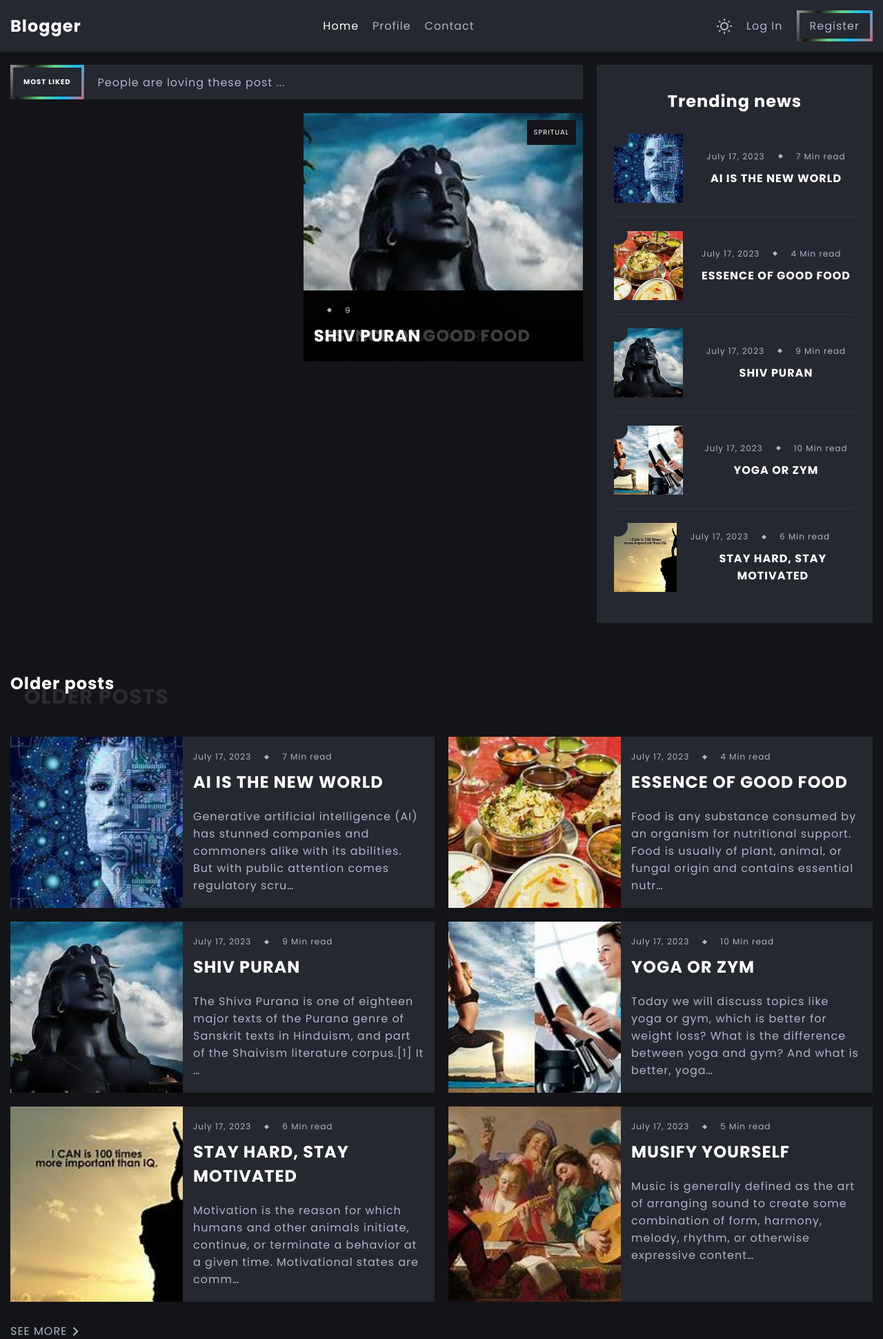
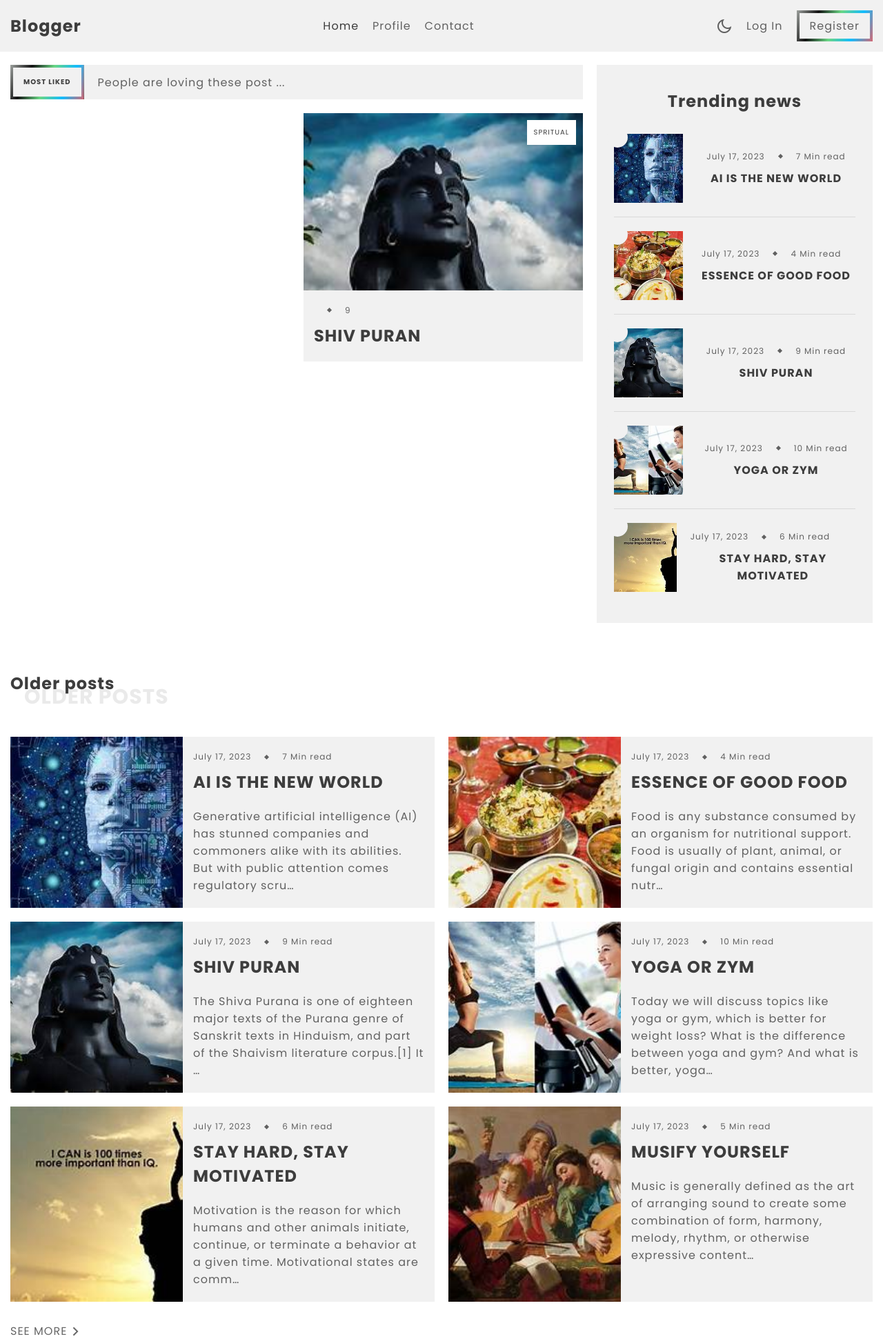
Before and after one commit to Brijesh-26/mainpro, a Django app: page / in a window 1280 px wide. Shown: the top 1941 px of the page at 69% size. Run offline with Django 4.2, Linux system fonts and the light colour scheme; data comes from the database, SQL or seed files in the repository.

Commit message:
new update in home

```diff
--- a/templates/home.html
+++ b/templates/home.html
@@ -17,8 +17,11 @@
     <!-- Custom styles -->
     <link rel="stylesheet" href="{% static '/assets/css/main.css' %}">
 
+
+
+
 </head>
-<body>
+<body class="light-theme">
 
     <!-- Header -->
     <header class="header" id="header">
@@ -330,24 +333,28 @@
 
     </footer>
 
+
+
     <script>
+        const bodyElement= document.body;
+        const themeToggleBtn= document.getElementById('theme-toggle-btn')
+        const currentTheme= localStorage.getItem('currentTheme')
 
-        var temp= document.getElementById("theme-toggle-btn")
-
-        temp.onclick = function(){
-            document.body.classList.toggle("light-theme")
+        if(currentTheme){
+            bodyElement.classList.add('light-theme');
         }
 
+        themeToggleBtn.addEventListener('click', () =>{
+            bodyElement.classList.toggle('light-theme');
 
-        document.addEventListener('DOMContentLoaded', function() {
-            const favoriteButton = document.querySelector('.favorite-icon');
-
-            favoriteButton.addEventListener('click', function() {
-                this.classList.toggle('active');
-            });
+            if(bodyElement.classList.contains('light-theme')){
+                localStorage.setItem('currentTheme', 'themeActive')
+            }else{
+                localStorage.removeItem('currentTheme')
+            }
         });
+    </script>
 
 
-    </script>
 </body>
 </html>
```
